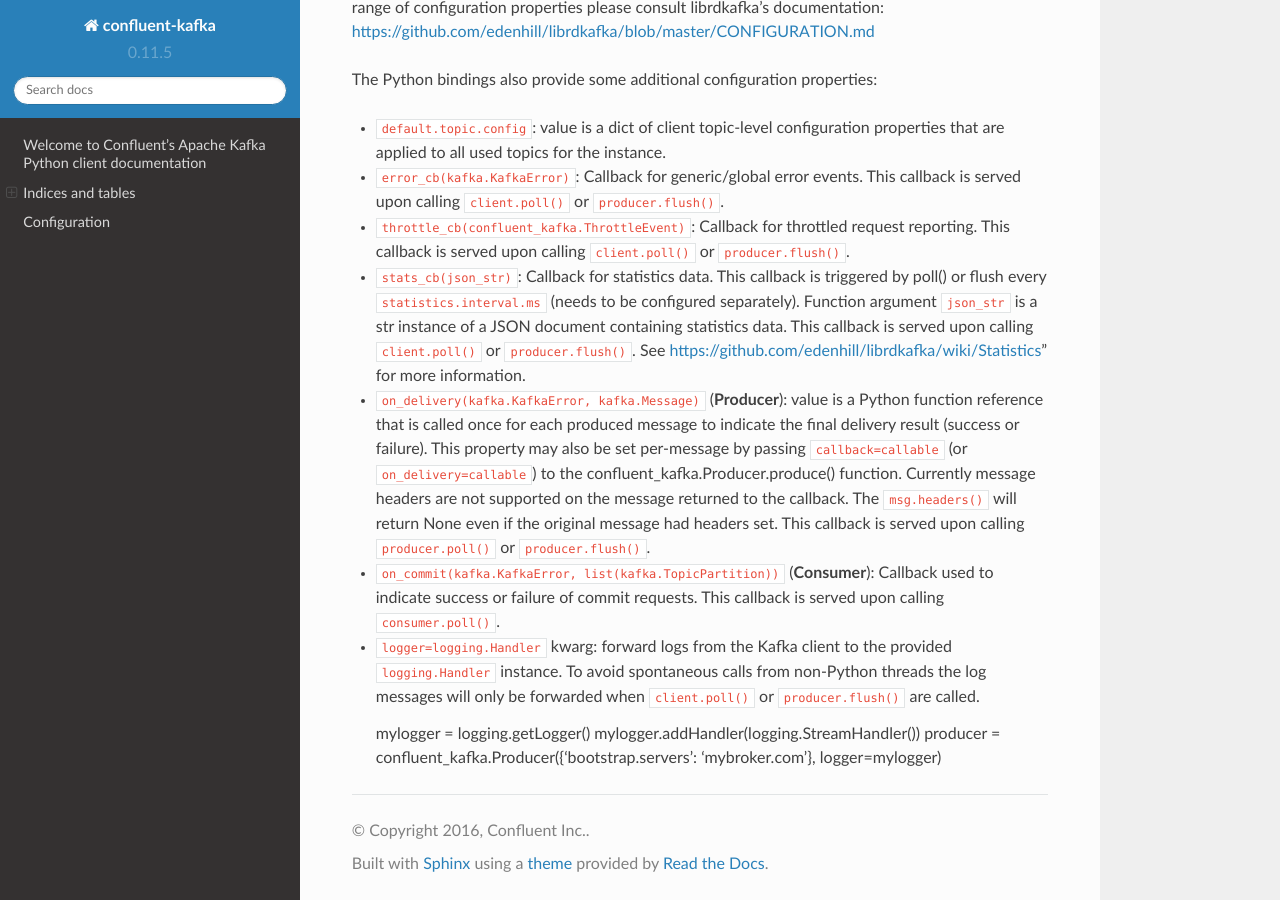
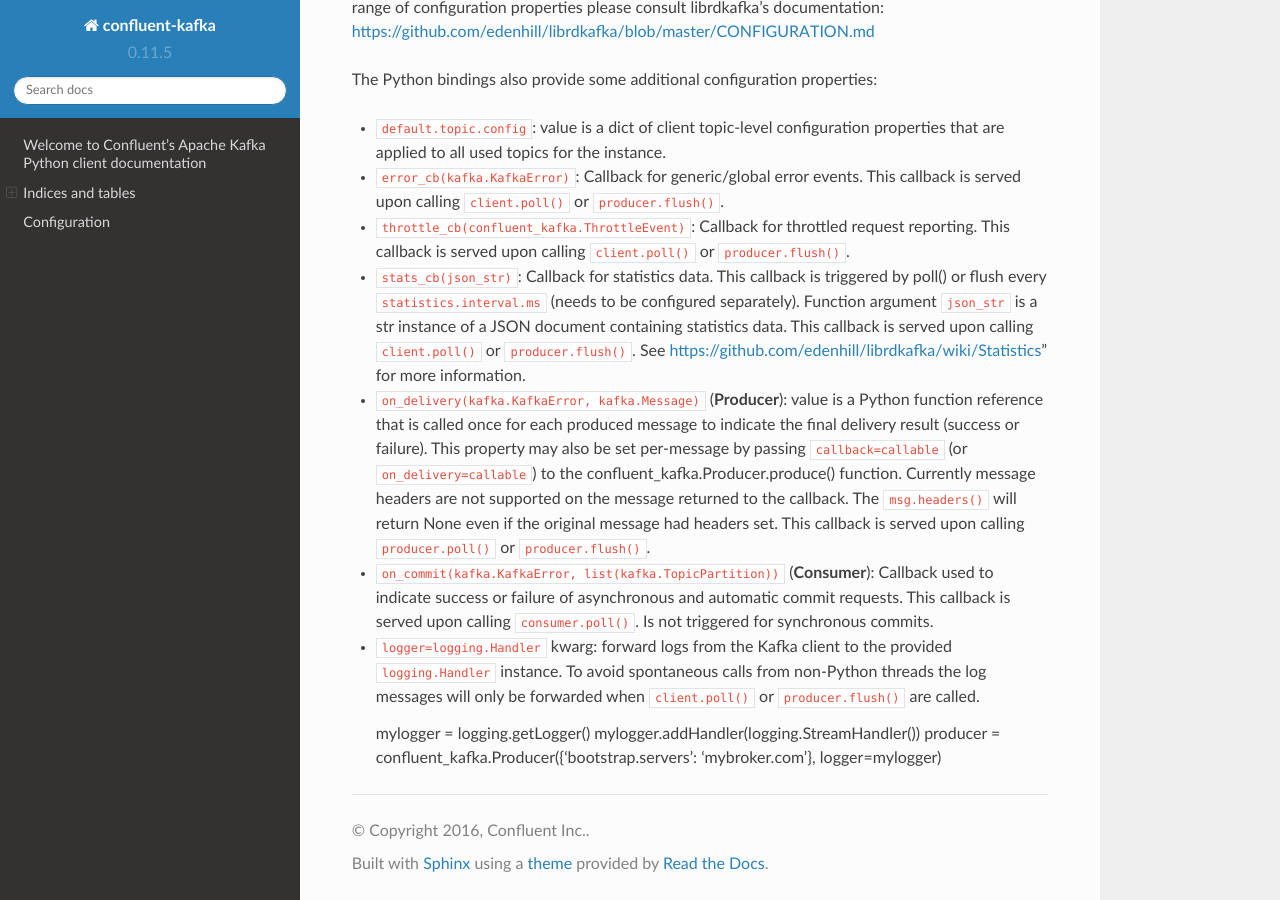
Before and after one commit to confluentinc/confluent-kafka-python, a Sphinx documentation site: the page built from docs/index.rst, in a window 1280 px wide and 900 px high, scrolled down 2817 px. Built offline with Sphinx 7.4.7 and the Read the Docs theme 2.0.0, drawn with Linux system fonts in a browser that asks for light colours.

Commit message:
Update commit_cb docs on synchronous use (@hrchu)

```diff
--- a/docs/index.rst
+++ b/docs/index.rst
@@ -135,7 +135,7 @@
   had headers set. This callback is served upon calling ``producer.poll()`` or ``producer.flush()``.
 
 * ``on_commit(kafka.KafkaError, list(kafka.TopicPartition))`` (**Consumer**): Callback used to indicate success or failure
-  of commit requests. This callback is served upon calling ``consumer.poll()``.
+  of asynchronous and automatic commit requests. This callback is served upon calling ``consumer.poll()``. Is not triggered for synchronous commits.
 
 * ``logger=logging.Handler`` kwarg: forward logs from the Kafka client to the
   provided ``logging.Handler`` instance.
```
